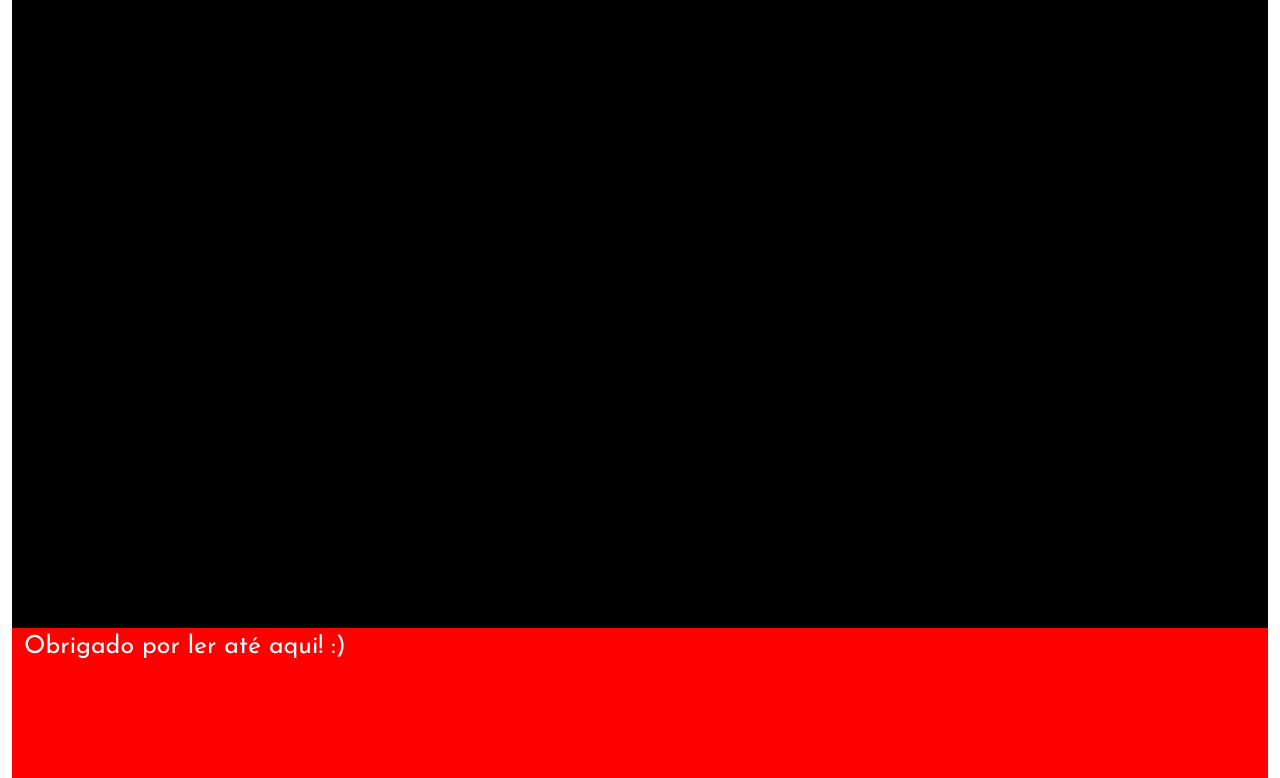
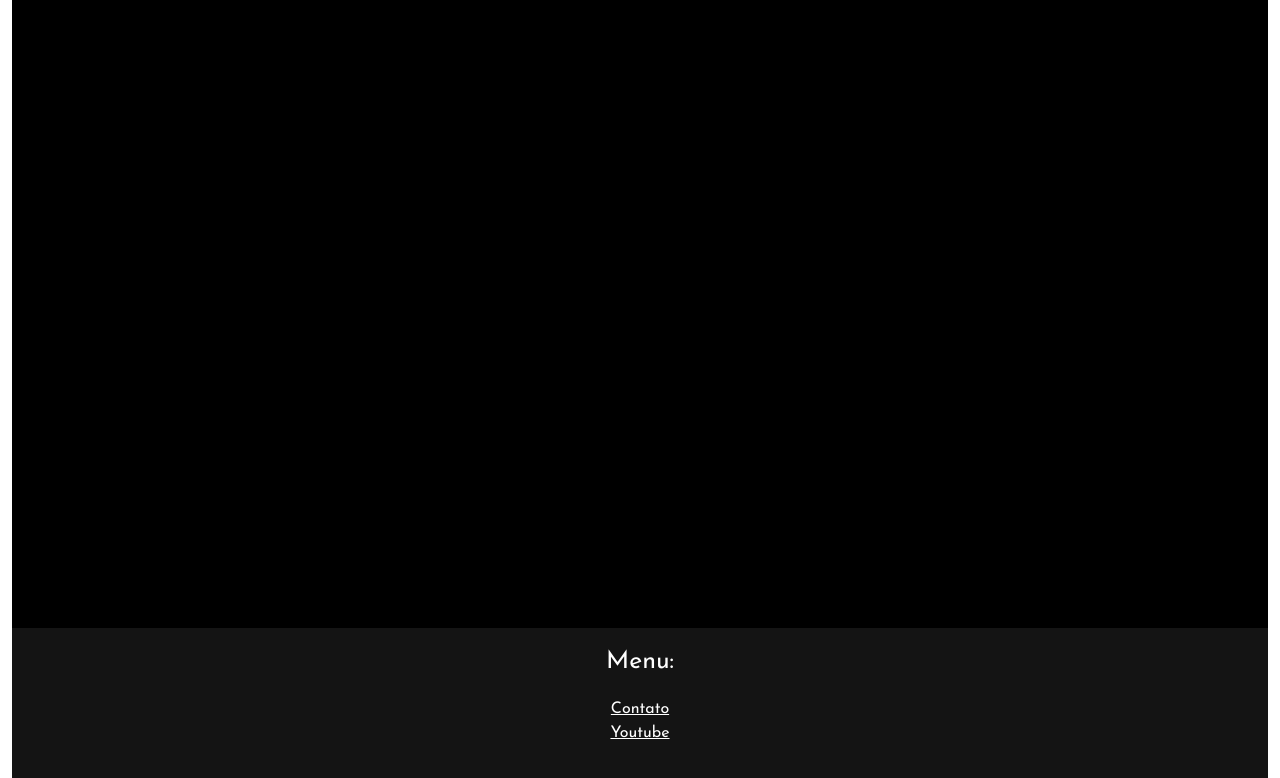
Before and after one commit to johnAndrade65/Portifolio, a plain HTML site: page index.html in a window 1280 px wide. Shown: the part 1090-1868 px from the top of the page. Drawn offline with Linux system fonts and the light colour scheme; a web font is replaced by a local one.

Commit message:
version 1.1

```diff
--- a/assets/design/template.css
+++ b/assets/design/template.css
@@ -44,11 +44,20 @@
     text-align: center;
 }
 .footer{
-    background-color: rgb(255, 0, 0);
+    background-color: rgb(20, 20, 20);
+    display: flex;
+    justify-content: start;
+    flex-direction: column;
     width: 100vh;
     height: 150px;
 }
 footer p{
+    padding-top: 15px;
     color: white;
     font-size: 25px;
+    text-align: center;
 }
+footer a{
+    text-align: center;
+    color: #ffffff;
+}
--- a/index.html
+++ b/index.html
@@ -61,7 +61,9 @@
     </article>
     <footer class="container-fluid" >
       <div class="container-fluid footer">
-        <p>Obrigado por ler até aqui! :)</p>
+        <p>Menu:</p>
+        <a href="">Contato</a>
+        <a href="">Youtube</a>
       </div>
     </footer>
     <script src="./assets/javascript/bootstrap.min.js"></script>
```
Also changed, not shown: 1 other file.
